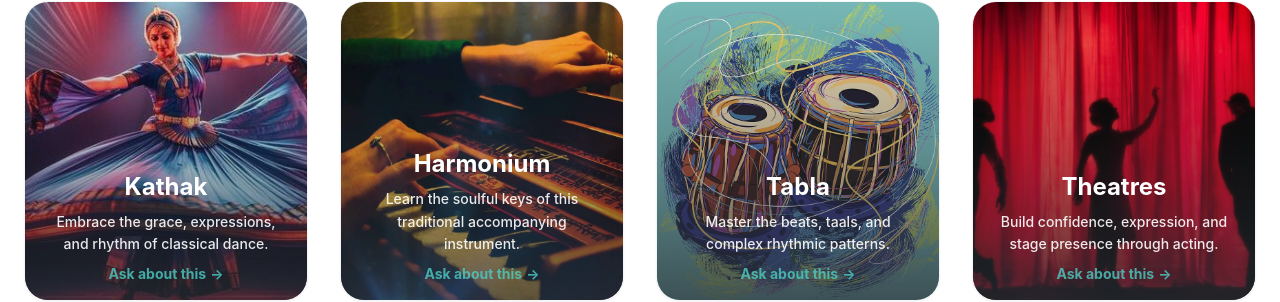
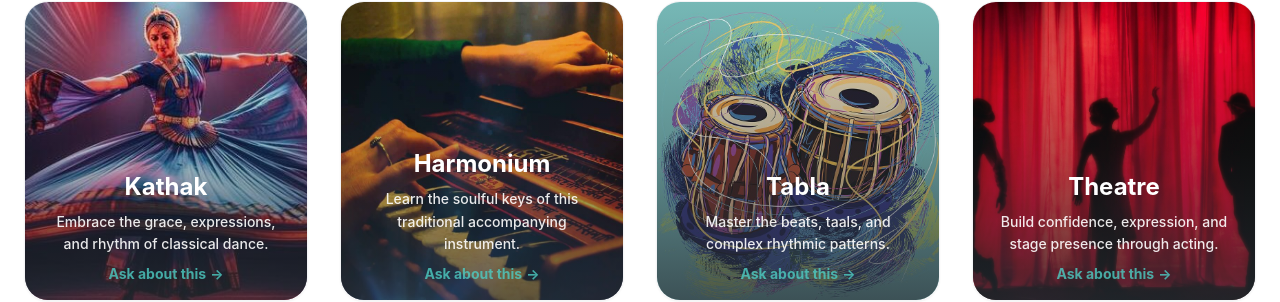
Before and after one commit to priyanshi-08/reet-sangeet, a React (Create React App) app: page / in a window 1280 px wide. Shown: the part 1984-2286 px from the top of the page. Built offline with nearby package versions, Linux system fonts and the light colour scheme.

Commit message:
fixed theatre

```diff
--- a/src/components/HomeCourses.jsx
+++ b/src/components/HomeCourses.jsx
@@ -50,7 +50,7 @@ function HomeCourses() {
       bgImageUrl: tabla
     },
     {
-      title: "Theatres",
+      title: "Theatre",
       desc: "Build confidence, expression, and stage presence through acting.",
       bgImageUrl: theatre
     }
```
